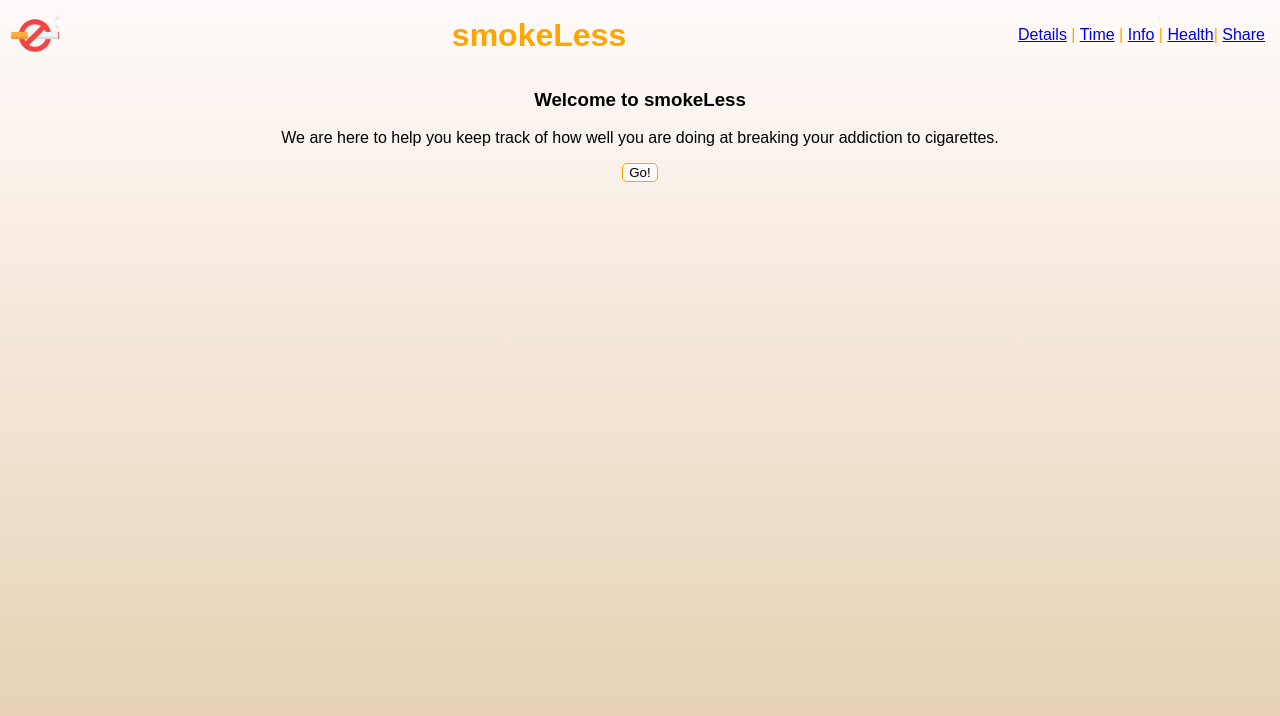
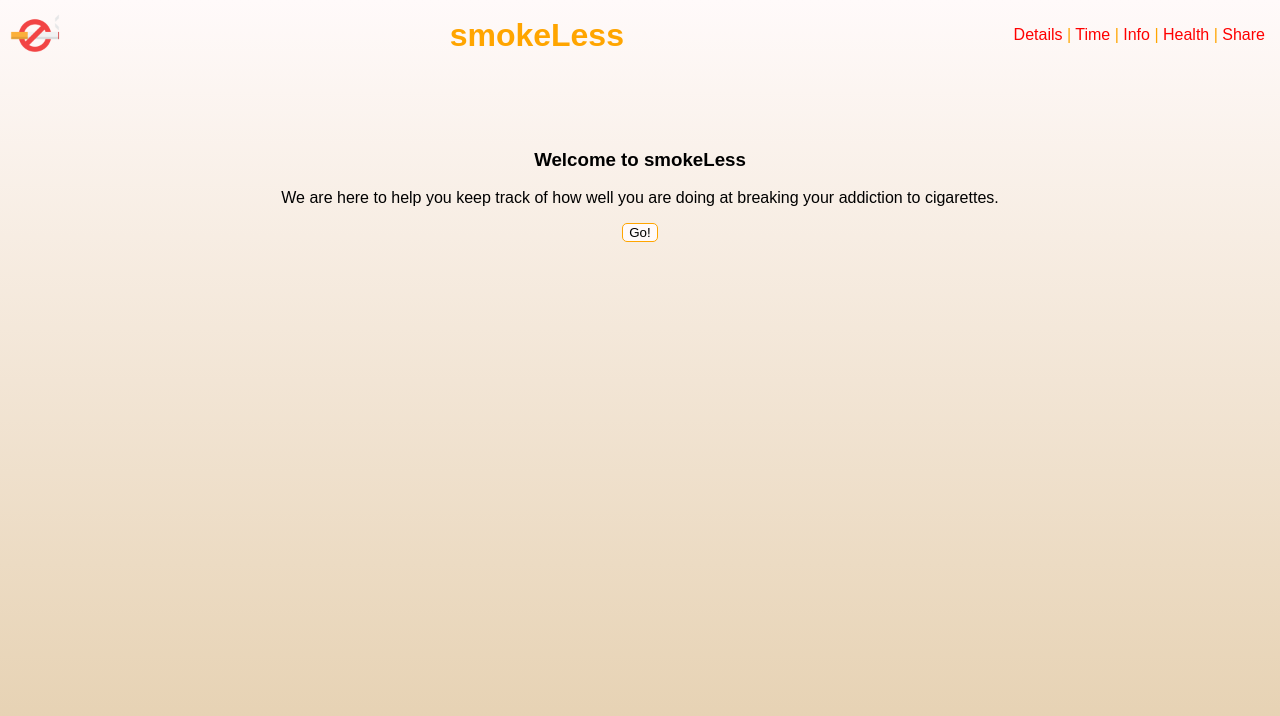
Before and after one commit to mckjoe/SmokeLess, a React (Create React App) app: page /health in a window 1280 px wide. Shown: the top 716 px of the page. Built offline with nearby package versions, Linux system fonts and the light colour scheme.

Commit message:
update styles for links.

```diff
--- a/src/components/Header.jsx
+++ b/src/components/Header.jsx
@@ -2,12 +2,17 @@ import React from "react";
 import { Link } from 'react-router-dom';
 import nosmoking from './../assets/images/no-smoking.png';
 function Header(){
+  const linkStyling = {
+    textDecoration: "none",
+    color: "red"
+
+  }
   return (
     <div className="header">
       <img className="logo" src={nosmoking} />
       <h1>smokeLess</h1>
       <div className="headerLinks">
-        <Link to="/details">Details</Link> | <Link to="/time">Time</Link> | <Link to="/info">Info</Link> | <Link to="/health">Health</Link>| <Link to="/share">Share</Link>
+        <Link style={linkStyling} to="/details">Details</Link> | <Link style={linkStyling} to="/time">Time</Link> | <Link style={linkStyling} to="/info">Info</Link> | <Link style={linkStyling} to="/health">Health</Link> | <Link style={linkStyling} to="/share">Share</Link>
       </div>
     </div>
   );
--- a/src/components/Info.jsx
+++ b/src/components/Info.jsx
@@ -15,10 +15,17 @@ function convertMSToDays(ms) {
 function Info(props) {
   if (props.smokerDetails.length > 0) {
     var stoppedSmokingDate =  props.smokerDetails[0].date;
+    var stoppedSmoking
     console.log(stoppedSmokingDate);
   }
+  console.log(stoppedSmokingDate);
+  let quitTime = new Date(stoppedSmokingDate);
+  let todaysDate = new Date();
+  let timeEllapsed = todaysDate - quitTime;
+  console.log(timeEllapsed);
 
-    var time = convertMSToDays(41246121609);
+
+    var time = convertMSToDays(timeEllapsed);
     var cigarettes = time.d * 15;
     var money = cigarettes / 20 * 7.25;
     var spent = money.toFixed(2);
--- a/src/components/Smoker.jsx
+++ b/src/components/Smoker.jsx
@@ -2,9 +2,7 @@ import React from "react";
 import PropTypes from "prop-types";
 
 function Smoker(props){
-  let quitTime = new Date(props.date);
-  let mili = quitTime.getTime();
-  console.log(mili);
+
   return (
     <div>
       <p>I quit Smoking  on {props.date}</p>
--- a/src/components/WelcomePage.jsx
+++ b/src/components/WelcomePage.jsx
@@ -3,7 +3,7 @@ import PropTypes from 'prop-types';
 
 function WelcomePage(props) {
   return (
-    <div>
+    <div className="welcome">
       <h3>Welcome to smokeLess</h3>
       <p>We are here to help you keep track of how well you are doing at breaking your addiction to cigarettes.</p>
       <button onClick={props.onWelcomeConfirmation}>Go!</button>
--- a/src/index.css
+++ b/src/index.css
@@ -18,6 +18,10 @@ button {
 }
 
 .app {
+}
+
+.welcome {
+  padding: 50px;
 }
 
 .header {
@@ -52,7 +56,7 @@ button {
 
 .nextButton {
   position: absolute;
-  right: 15px;
+  right: 115px;
 }
 
 .healthStat {
```
